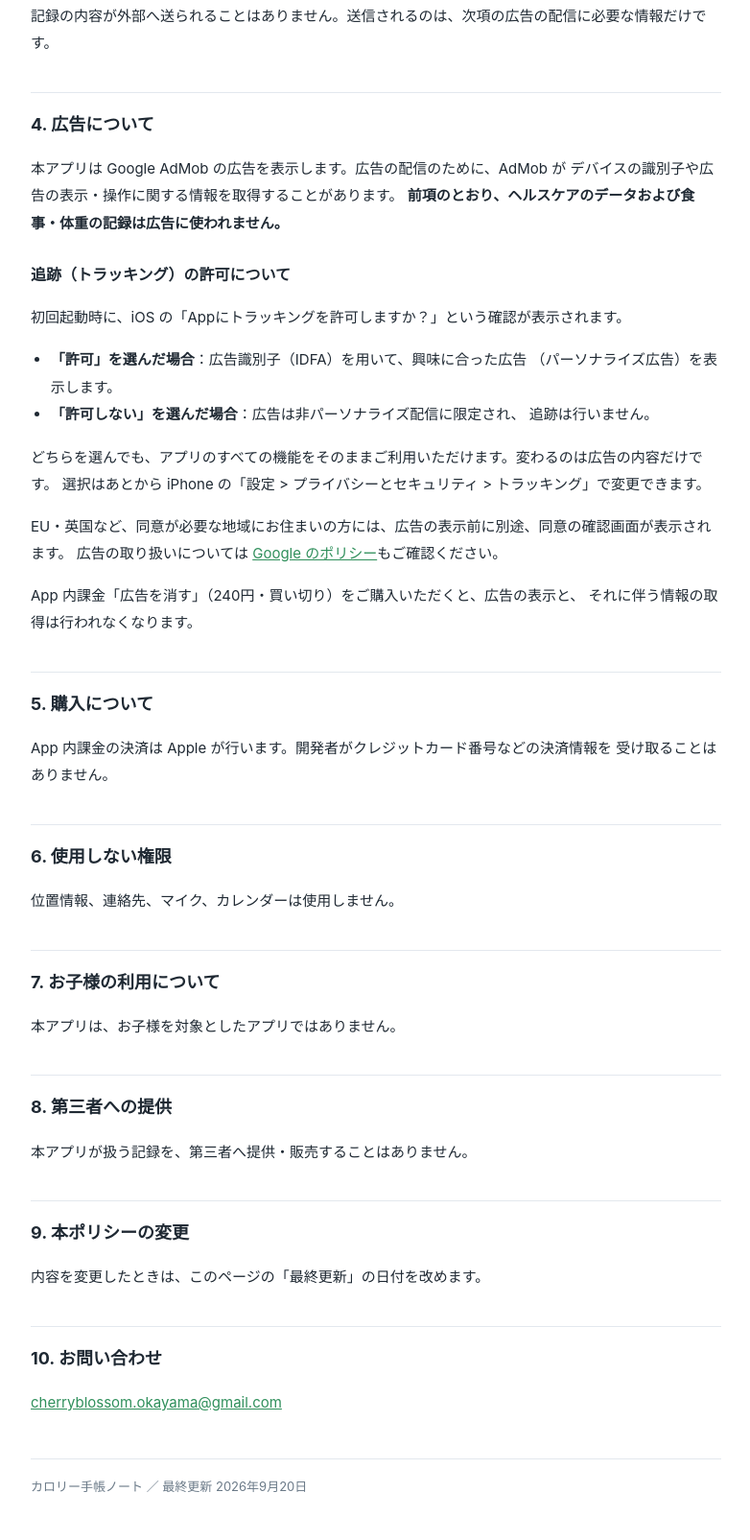
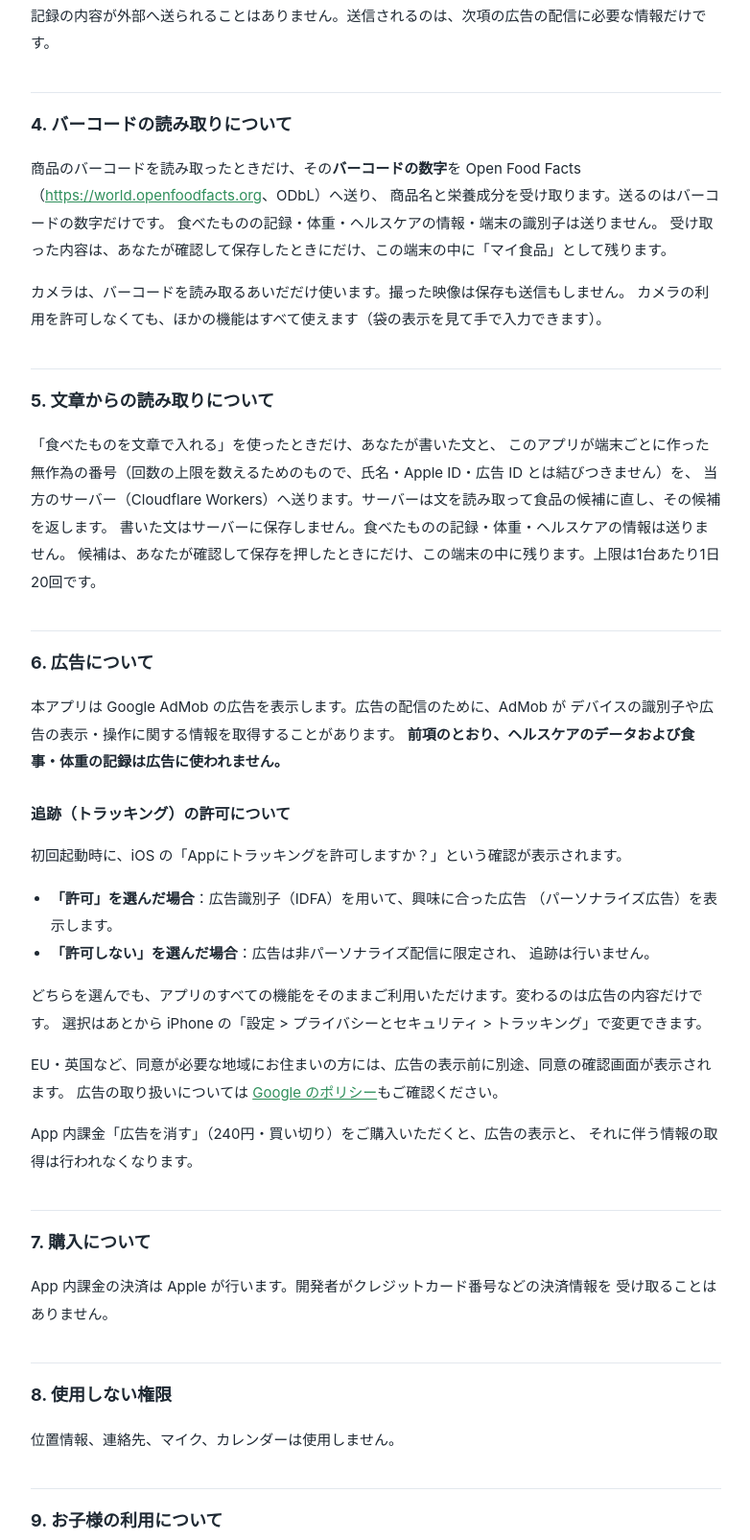
Before and after one commit to yuta0032/calorie-support, a plain HTML site: page privacy.html in a window 1280 px wide. Shown: the part 1676-3281 px from the top of the page at 96% size, without its empty margins (248-1030 px from the left). Drawn offline with Linux system fonts and the light colour scheme.

Commit message:
バーコード読み取りと文章からの読み取りの節を足す
Open Food Facts へ送るのはバーコードの数字だけ、カメラの映像は保存も送信もしない。
文章の読み取りは文と端末ごとの無作為の番号だけを Cloudflare Workers へ送り、
文は保存しない。1台あたり1日20回。

以降の節番号を2つずらした（言葉は変えていない）。

Co-Authored-By: Claude Opus 5 (1M context) <noreply@anthropic.com>
Claude-Session: https://claude.ai/code/session_01EKzJaNXhE5WAemqSXZcD2p

```diff
--- a/privacy.html
+++ b/privacy.html
@@ -103,7 +103,29 @@
 記録の内容が外部へ送られることはありません。送信されるのは、次項の広告の配信に必要な情報だけです。
 </p>
 
-<h2>4. 広告について</h2>
+<h2>4. バーコードの読み取りについて</h2>
+<p>
+商品のバーコードを読み取ったときだけ、その<strong>バーコードの数字</strong>を
+Open Food Facts（<a href="https://world.openfoodfacts.org">https://world.openfoodfacts.org</a>、ODbL）へ送り、
+商品名と栄養成分を受け取ります。送るのはバーコードの数字だけです。
+食べたものの記録・体重・ヘルスケアの情報・端末の識別子は送りません。
+受け取った内容は、あなたが確認して保存したときにだけ、この端末の中に「マイ食品」として残ります。
+</p>
+<p>
+カメラは、バーコードを読み取るあいだだけ使います。撮った映像は保存も送信もしません。
+カメラの利用を許可しなくても、ほかの機能はすべて使えます（袋の表示を見て手で入力できます）。
+</p>
+
+<h2>5. 文章からの読み取りについて</h2>
+<p>
+「食べたものを文章で入れる」を使ったときだけ、あなたが書いた文と、
+このアプリが端末ごとに作った無作為の番号（回数の上限を数えるためのもので、氏名・Apple ID・広告 ID とは結びつきません）を、
+当方のサーバー（Cloudflare Workers）へ送ります。サーバーは文を読み取って食品の候補に直し、その候補を返します。
+書いた文はサーバーに保存しません。食べたものの記録・体重・ヘルスケアの情報は送りません。
+候補は、あなたが確認して保存を押したときにだけ、この端末の中に残ります。上限は1台あたり1日20回です。
+</p>
+
+<h2>6. 広告について</h2>
 <p>
 本アプリは Google AdMob の広告を表示します。広告の配信のために、AdMob が
 デバイスの識別子や広告の表示・操作に関する情報を取得することがあります。
@@ -132,25 +154,25 @@ App 内課金「広告を消す」（240円・買い切り）をご購入いた
 それに伴う情報の取得は行われなくなります。
 </p>
 
-<h2>5. 購入について</h2>
+<h2>7. 購入について</h2>
 <p>
 App 内課金の決済は Apple が行います。開発者がクレジットカード番号などの決済情報を
 受け取ることはありません。
 </p>
 
-<h2>6. 使用しない権限</h2>
+<h2>8. 使用しない権限</h2>
 <p>位置情報、連絡先、マイク、カレンダーは使用しません。</p>
 
-<h2>7. お子様の利用について</h2>
+<h2>9. お子様の利用について</h2>
 <p>本アプリは、お子様を対象としたアプリではありません。</p>
 
-<h2>8. 第三者への提供</h2>
+<h2>10. 第三者への提供</h2>
 <p>本アプリが扱う記録を、第三者へ提供・販売することはありません。</p>
 
-<h2>9. 本ポリシーの変更</h2>
+<h2>11. 本ポリシーの変更</h2>
 <p>内容を変更したときは、このページの「最終更新」の日付を改めます。</p>
 
-<h2>10. お問い合わせ</h2>
+<h2>12. お問い合わせ</h2>
 <p><a href="mailto:cherryblossom.okayama@gmail.com">cherryblossom.okayama@gmail.com</a></p>
 
 <footer>カロリー手帳ノート ／ 最終更新 2026年9月20日</footer>
```
